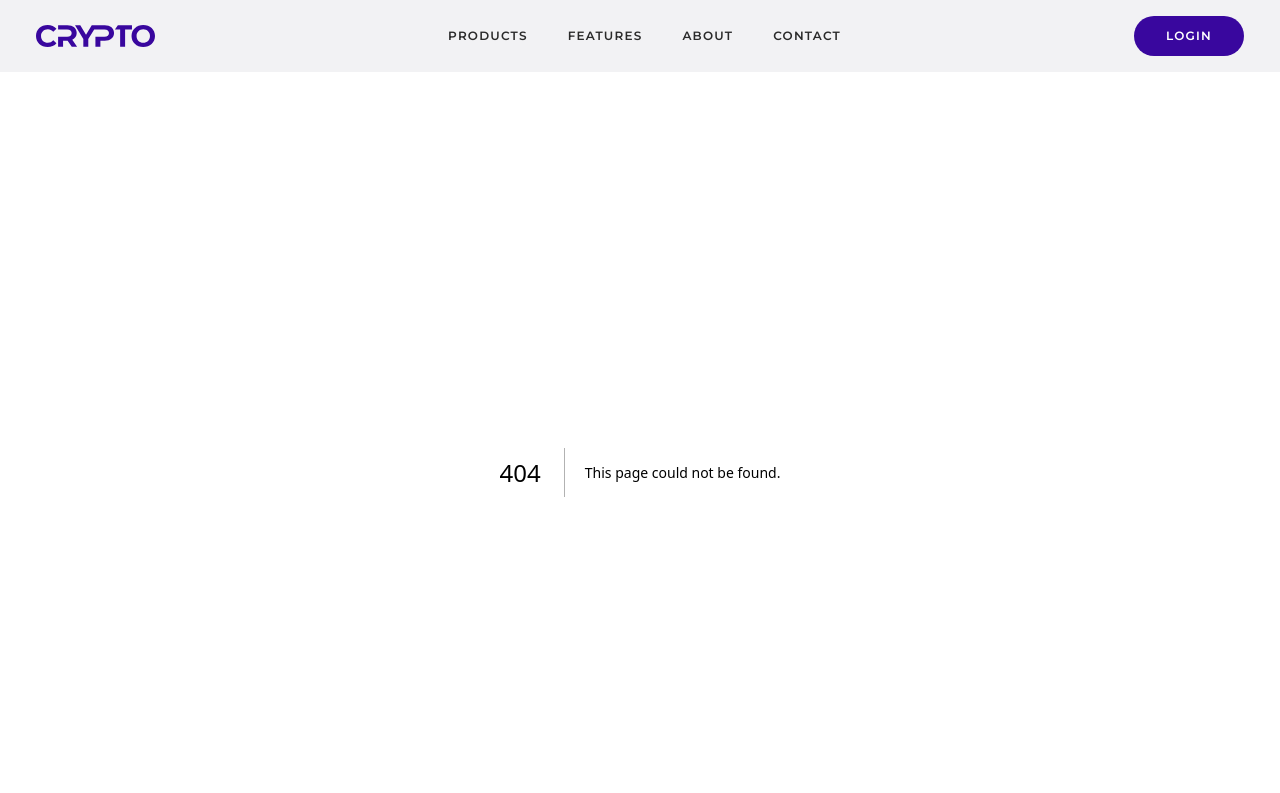
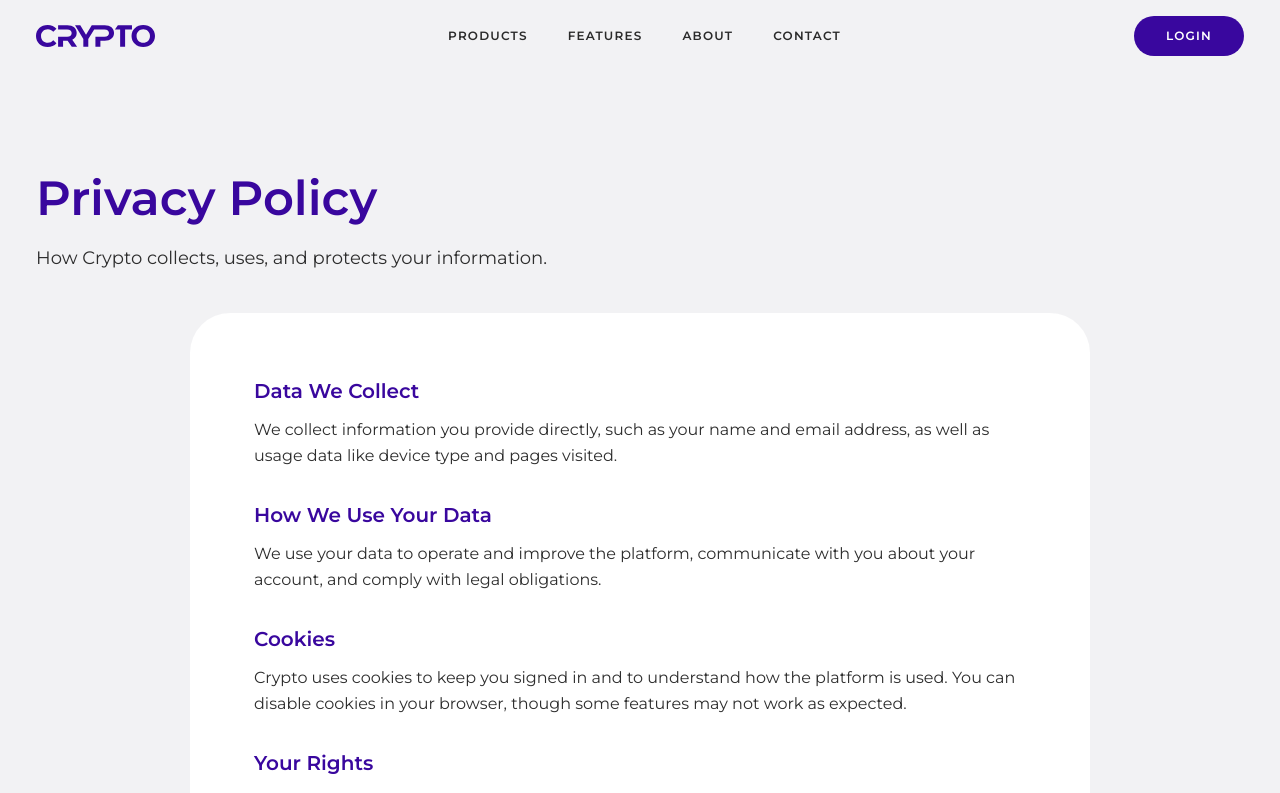
Before and after one commit to ren-urot/Crypto, a Next.js app: page /privacy-policy in a window 1280 px wide. Before the commit this address had no page. Shown: the top 793 px of the page. Built offline with nearby package versions, Linux system fonts and the light colour scheme.

Commit message:
feat: add Privacy Policy page

```diff
--- /dev/null
+++ b/src/app/privacy-policy/page.tsx
@@ -0,0 +1,49 @@
+import PageHeader from "@/components/PageHeader";
+
+const SECTIONS = [
+  {
+    title: "Data We Collect",
+    body: "We collect information you provide directly, such as your name and email address, as well as usage data like device type and pages visited.",
+  },
+  {
+    title: "How We Use Your Data",
+    body: "We use your data to operate and improve the platform, communicate with you about your account, and comply with legal obligations.",
+  },
+  {
+    title: "Cookies",
+    body: "Crypto uses cookies to keep you signed in and to understand how the platform is used. You can disable cookies in your browser, though some features may not work as expected.",
+  },
+  {
+    title: "Your Rights",
+    body: "You can request access to, correction of, or deletion of your personal data at any time by contacting our support team.",
+  },
+  {
+    title: "Contact Us",
+    body: "Questions about this policy can be sent to our team through the Contact page.",
+  },
+];
+
+export default function PrivacyPolicyPage() {
+  return (
+    <>
+      <PageHeader
+        title="Privacy Policy"
+        description="How Crypto collects, uses, and protects your information."
+      />
+      <section className="bg-[#f2f2f4] px-9 pb-16">
+        <div className="mx-auto max-w-[900px] space-y-8 rounded-[40px] bg-white p-10 md:p-16">
+          {SECTIONS.map((section) => (
+            <div key={section.title}>
+              <h2 className="font-semibold text-xl text-[#39079e]">
+                {section.title}
+              </h2>
+              <p className="mt-3 text-base leading-relaxed text-[#2d2d2d]">
+                {section.body}
+              </p>
+            </div>
+          ))}
+        </div>
+      </section>
+    </>
+  );
+}
```
